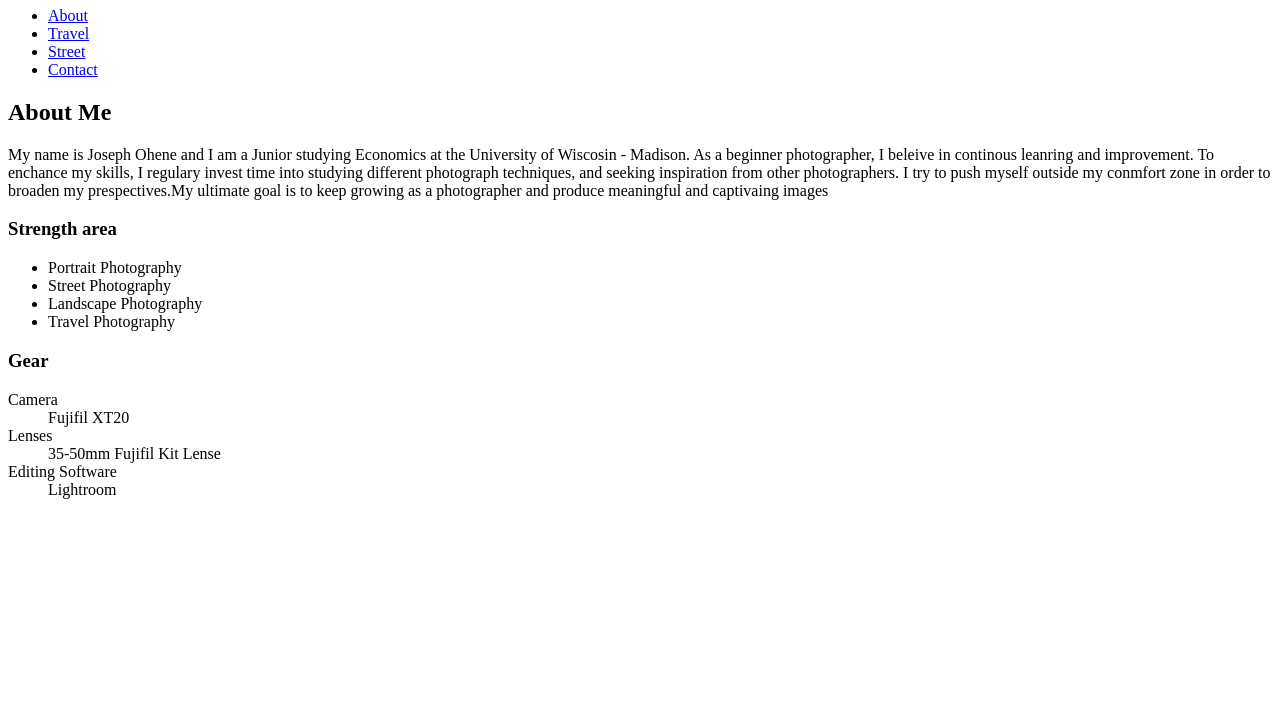
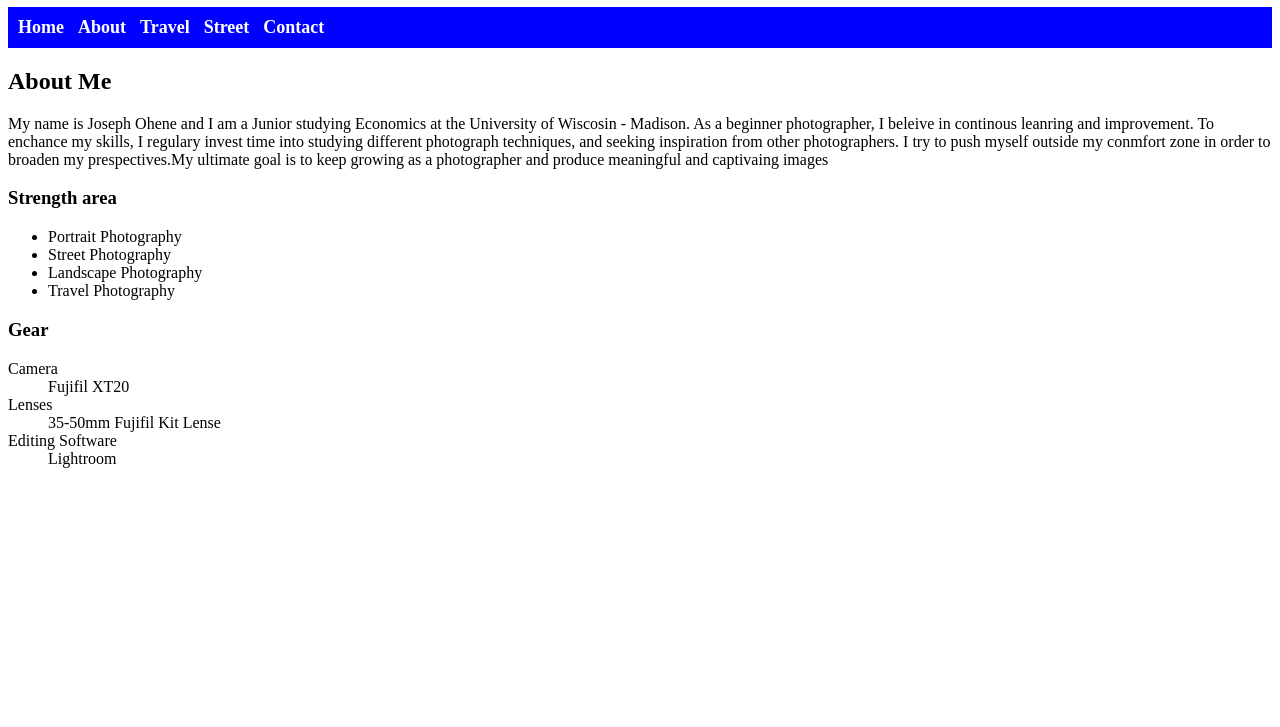
Before and after one commit to InexperiencedHacker/InexperiencedHacker.github.io, a plain HTML site: page about.html in a window 1280 px wide. Shown: the part 73-800 px from the top of the page. Drawn offline with Linux system fonts and the light colour scheme.

Commit message:
Update about.html

```diff
--- a/about.html
+++ b/about.html
@@ -5,6 +5,17 @@
 <meta name="viewport" content="width=device-width,initial-scale=1">
 <link rel="stylesheet" href="">
 <style>
+		nav {
+			background-color: blue;
+			padding: 10px;
+		}
+		nav a {
+			color: white;
+			text-decoration: none;
+			margin-right: 10px;
+			font-weight: bold;
+			font-size: 18px;
+		}
 </style>
 <script src=""></script>
 
@@ -19,17 +30,17 @@
 
                         <nav>
 
-                                 <ul>
 
-                                     <li><a href="about.html">About</a></li>
 
-                                      <li><a href="travel.html">Travel</a></li>
+                                    <a href="index.html">Home</a>
 
-                                      <li><a href="Street.html">Street</a></li>
+				<a href="about.html">About</a>
 
-                                      <li><a href="contact.html">Contact</a></li>
+                                    <a href="travel.html">Travel</a>
 
-                                      </ul>
+                                     <a href="Street.html">Street</a>
+
+                                    <a href="contact.html">Contact</a>
 
                          </nav>
 
```
